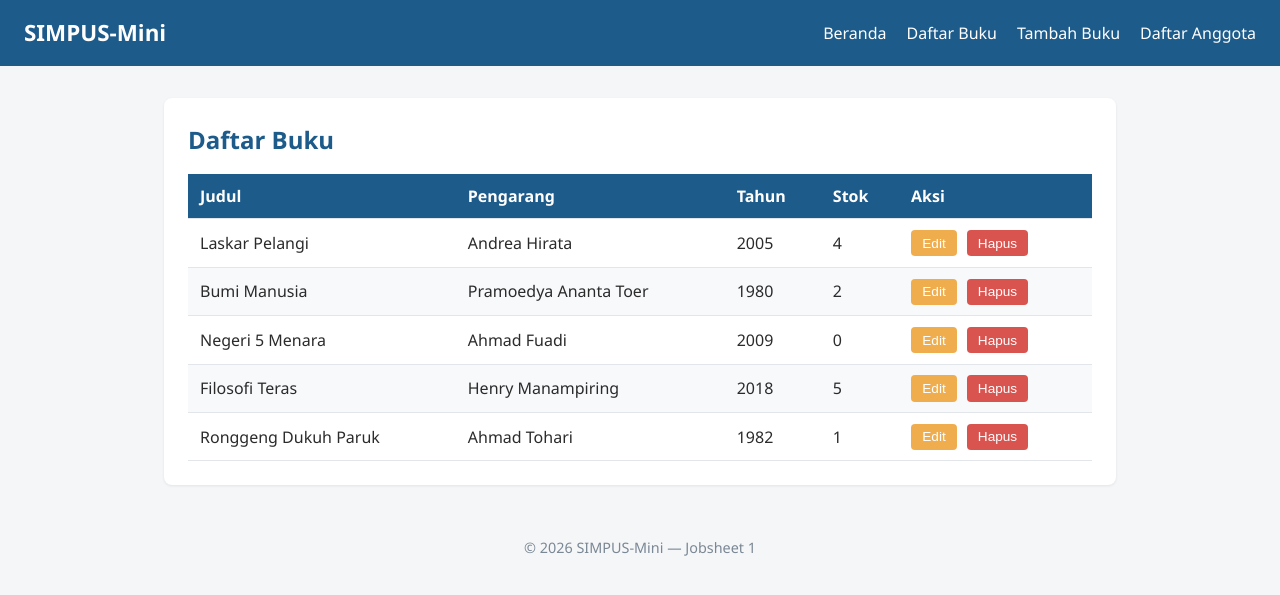
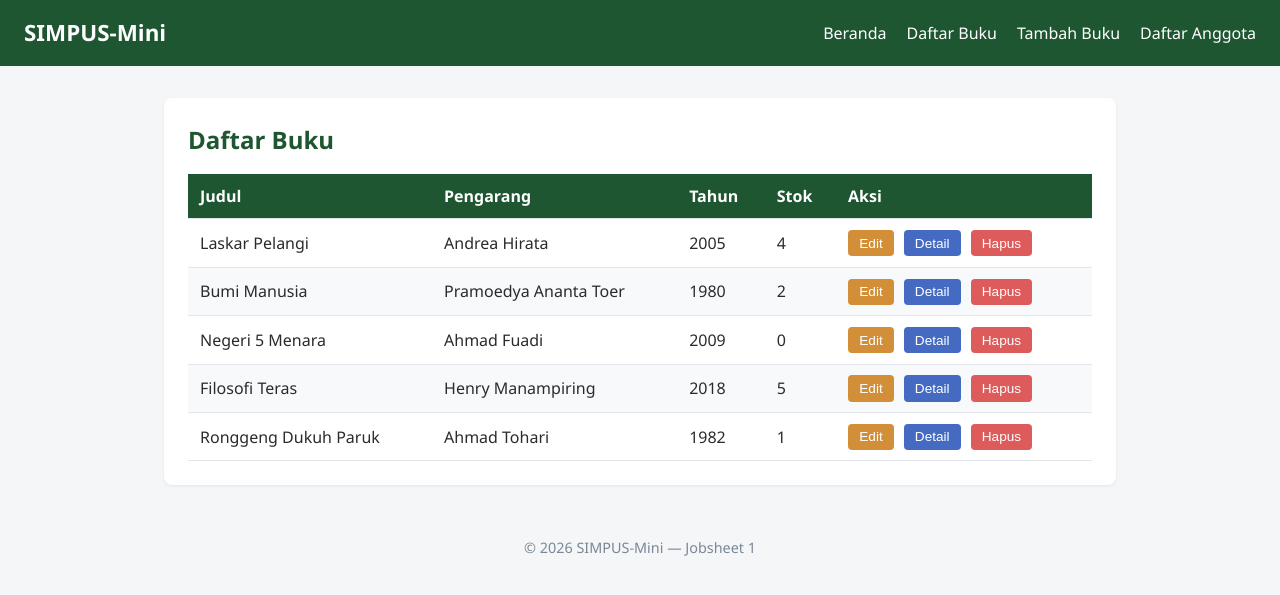
Before and after one commit to faridiqbalarzaki/Pemrograman-Website, a PHP site: page /buku/list.html in a window 1280 px wide. Shown: the top 595 px of the page. Run offline with PHP 8.4, Linux system fonts and the light colour scheme.

Commit message:
Jobsheet 1-2

```diff
--- a/jobsheet-01/index.html
+++ b/jobsheet-01/index.html
@@ -13,6 +13,7 @@
           <li><a href="buku/list.html">Daftar Buku</a></li>
           <li><a href="buku/tambah.html">Tambah Buku</a></li>
           <li><a href="anggota/list.html">Daftar Anggota</a></li>
+          <li><a href="anggota/tambah.html">Tambah Anggota</a></li>
         </ul>
       </nav>
     </header>
--- a/jobsheet-02/assets/css/style.css
+++ b/jobsheet-02/assets/css/style.css
@@ -13,7 +13,7 @@ body {
 }
 
 a {
-    color: #1d5b8a;
+  color: #1e5631;
   text-decoration: none;
 }
 
@@ -23,13 +23,14 @@ a:hover {
 
 /* ===== Header & Navbar (Flexbox) ===== */
 header {
-    background-color: #1d5b8a;
+  background-color: #1e5631;
   color: #fff;
   padding: 1rem 1.5rem;
   display: flex;
   align-items: center;
   justify-content: space-between;
   flex-wrap: wrap;
+  gap: 1rem;
 }
 
 header h1 {
@@ -40,6 +41,7 @@ header nav ul {
   list-style: none;
   display: flex;
   gap: 1.25rem;
+  flex-wrap: wrap;
 }
 
 header nav a {
@@ -64,13 +66,13 @@ section {
 
 section h2 {
   margin-bottom: 1rem;
-    color: #1d5b8a;
+  color: #1e5631;
 }
 
 /* ===== Kartu Statistik (CSS Grid) ===== */
-main section:nth-of-type(2) {
+.grid-ringkasan {
   display: grid;
-    grid-template-columns: repeat(3, 1fr);
+  grid-template-columns: repeat(auto-fit, minmax(200px, 1fr));
   gap: 1rem;
 }
 
@@ -90,7 +92,7 @@ main section:nth-of-type(2) article h3 {
 main section:nth-of-type(2) article p {
   font-size: 1.8rem;
   font-weight: 700;
-    color: #1d5b8a;
+  color: #1e5631;
 }
 
 /* ===== Tabel ===== */
@@ -99,14 +101,15 @@ table {
   border-collapse: collapse;
 }
 
-th, td {
+th,
+td {
   text-align: left;
   padding: 0.65rem 0.75rem;
   border-bottom: 1px solid #e2e6ea;
 }
 
 thead {
-    background-color: #1d5b8a;
+  background-color: #1e5631;
   color: #fff;
 }
 
@@ -127,13 +130,17 @@ td button {
   font-size: 0.85rem;
 }
 
-td button:first-of-type {
-    background-color: #f0ad4e;
+.btn-detail {
+  background-color: #456ac2;
+  color: #fff;
+}
+.btn-edit {
+  background-color: #d38e38;
   color: #fff;
 }
 
-td button:last-of-type {
-    background-color: #d9534f;
+.btn-hapus {
+  background-color: #de5b5b;
   color: #fff;
 }
 
@@ -180,3 +187,13 @@ footer {
   color: #7a8794;
   font-size: 0.9rem;
 }
+
+/* ===== Responsive Table ===== */
+.table-responsive {
+  width: 100%;
+  overflow-x: auto;
+}
+
+td {
+  white-space: nowrap;
+}
--- a/jobsheet-02/buku/list.html
+++ b/jobsheet-02/buku/list.html
@@ -1,9 +1,9 @@
-<!DOCTYPE html>
+<!doctype html>
 <html lang="id">
   <head>
-    <meta charset="UTF-8">
+    <meta charset="UTF-8" />
     <title>SIMPUS-Mini | Daftar Buku</title>
-    <link rel="stylesheet" href="../assets/css/style.css">
+    <link rel="stylesheet" href="../assets/css/style.css" />
   </head>
   <body>
     <header>
@@ -21,6 +21,7 @@
     <main>
       <section>
         <h2>Daftar Buku</h2>
+        <div class="table-responsive">
           <table>
             <thead>
               <tr>
@@ -38,8 +39,9 @@
                 <td>2005</td>
                 <td>4</td>
                 <td>
-                            <button type="button">Edit</button>
-                            <button type="button">Hapus</button>
+                  <button type="button" class="btn-edit">Edit</button>
+                  <button type="button" class="btn-detail">Detail</button>
+                  <button type="button" class="btn-hapus">Hapus</button>
                 </td>
               </tr>
               <tr>
@@ -48,8 +50,9 @@
                 <td>1980</td>
                 <td>2</td>
                 <td>
-                            <button type="button">Edit</button>
-                            <button type="button">Hapus</button>
+                  <button type="button" class="btn-edit">Edit</button>
+                  <button type="button" class="btn-detail">Detail</button>
+                  <button type="button" class="btn-hapus">Hapus</button>
                 </td>
               </tr>
               <tr>
@@ -58,8 +61,9 @@
                 <td>2009</td>
                 <td>0</td>
                 <td>
-                            <button type="button">Edit</button>
-                            <button type="button">Hapus</button>
+                  <button type="button" class="btn-edit">Edit</button>
+                  <button type="button" class="btn-detail">Detail</button>
+                  <button type="button" class="btn-hapus">Hapus</button>
                 </td>
               </tr>
               <tr>
@@ -68,8 +72,9 @@
                 <td>2018</td>
                 <td>5</td>
                 <td>
-                            <button type="button">Edit</button>
-                            <button type="button">Hapus</button>
+                  <button type="button" class="btn-edit">Edit</button>
+                  <button type="button" class="btn-detail">Detail</button>
+                  <button type="button" class="btn-hapus">Hapus</button>
                 </td>
               </tr>
               <tr>
@@ -78,12 +83,14 @@
                 <td>1982</td>
                 <td>1</td>
                 <td>
-                            <button type="button">Edit</button>
-                            <button type="button">Hapus</button>
+                  <button type="button" class="btn-edit">Edit</button>
+                  <button type="button" class="btn-detail">Detail</button>
+                  <button type="button" class="btn-hapus">Hapus</button>
                 </td>
               </tr>
             </tbody>
           </table>
+        </div>
       </section>
     </main>
 
```
Also changed, not shown: jobsheet-01/anggota/list.html (+5 -2 lines), jobsheet-01/anggota/tambah.html (+14 -10 lines), jobsheet-01/buku/list.html (+24 -2 lines), jobsheet-02/anggota/list.html (+11 -7 lines), jobsheet-02/index.html (+11 -4 lines). Lines whose indentation alone changed are shown as unchanged.
